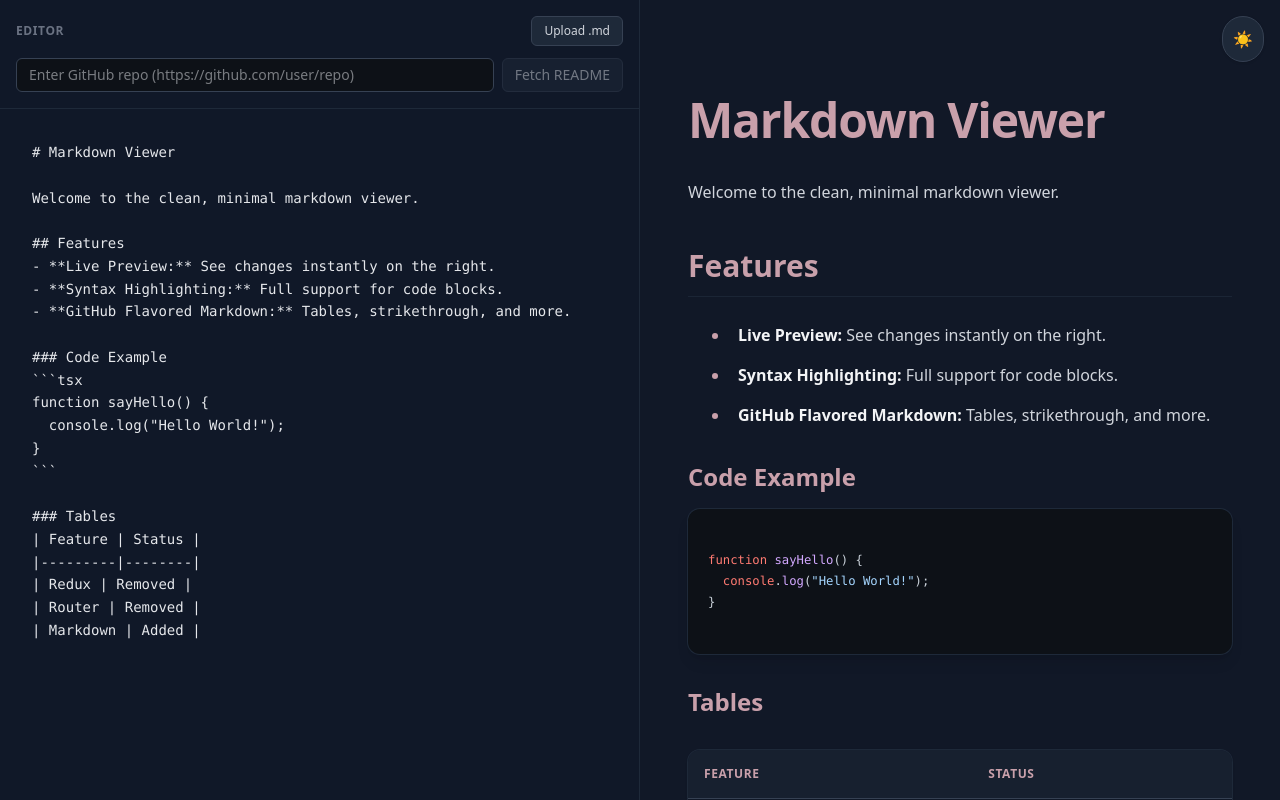
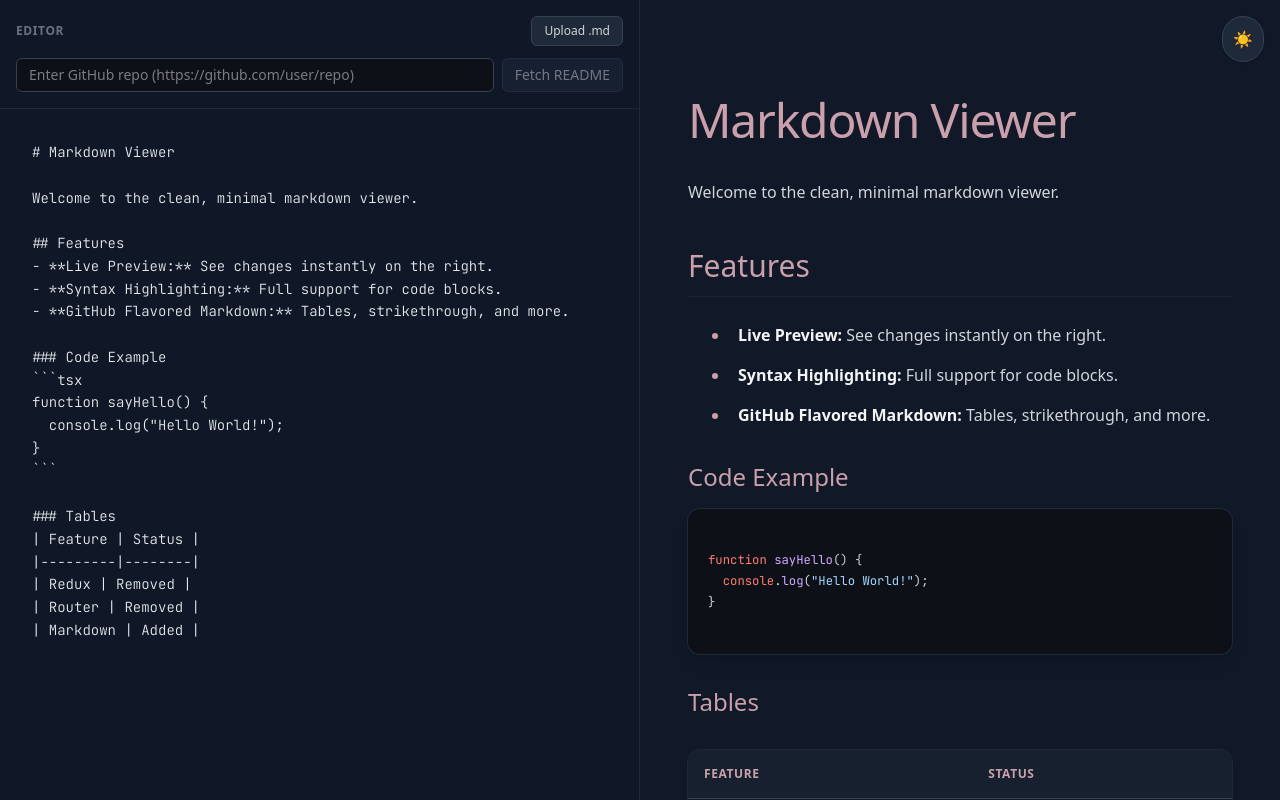
Before and after one commit to sinhaniik/markDownViewer, a React (Vite) app: page / in a window 1280 px wide. Built offline with nearby package versions, Linux system fonts and the light colour scheme.

Commit message:
font changed

```diff
--- a/index.html
+++ b/index.html
@@ -4,6 +4,9 @@
     <meta charset="UTF-8" />
     <link rel="icon" type="image/svg+xml" href="/vite.svg" />
     <meta name="viewport" content="width=device-width, initial-scale=1.0" />
+    <link rel="preconnect" href="https://fonts.googleapis.com">
+    <link rel="preconnect" href="https://fonts.gstatic.com" crossorigin>
+    <link href="https://fonts.googleapis.com/css2?family=JetBrains+Mono:wght@300;400;500&display=swap" rel="stylesheet">
     <link href="/src/index.css" rel="stylesheet">
     <title>Vite + React + TS</title>
   </head>
--- a/src/index.css
+++ b/src/index.css
@@ -3,11 +3,12 @@
 
 @theme {
   --color-silver-pink: #C9A0AB;
+  --font-mono: 'JetBrains Mono', monospace;
 }
 @custom-variant dark (&:is(.dark *));
 
 body {
-  @apply bg-gray-50 dark:bg-[#111827] text-gray-900 dark:text-gray-100 transition-colors;
+  @apply bg-gray-50 dark:bg-[#111827] text-gray-900 dark:text-gray-100 transition-colors font-mono font-light;
 }
 
 /* Custom styling for prose (Light Mode Default) */
@@ -47,15 +48,15 @@ body {
 
 /* Heading Hierarchy & Spacing */
 .custom-prose-pink h1 {
-  @apply text-4xl sm:text-5xl font-extrabold mt-12 mb-8 tracking-tight;
+  @apply text-4xl sm:text-5xl font-medium mt-12 mb-8 tracking-tight;
 }
 
 .custom-prose-pink h2 {
-  @apply text-3xl font-bold mt-10 mb-6 border-b border-gray-200 dark:border-gray-800/80 pb-3 transition-colors;
+  @apply text-3xl font-medium mt-10 mb-6 border-b border-gray-200 dark:border-gray-800/80 pb-3 transition-colors;
 }
 
 .custom-prose-pink h3 {
-  @apply text-2xl font-semibold mt-8 mb-4 tracking-normal;
+  @apply text-2xl font-medium mt-8 mb-4 tracking-normal;
 }
 
 .custom-prose-pink h4 {
```
